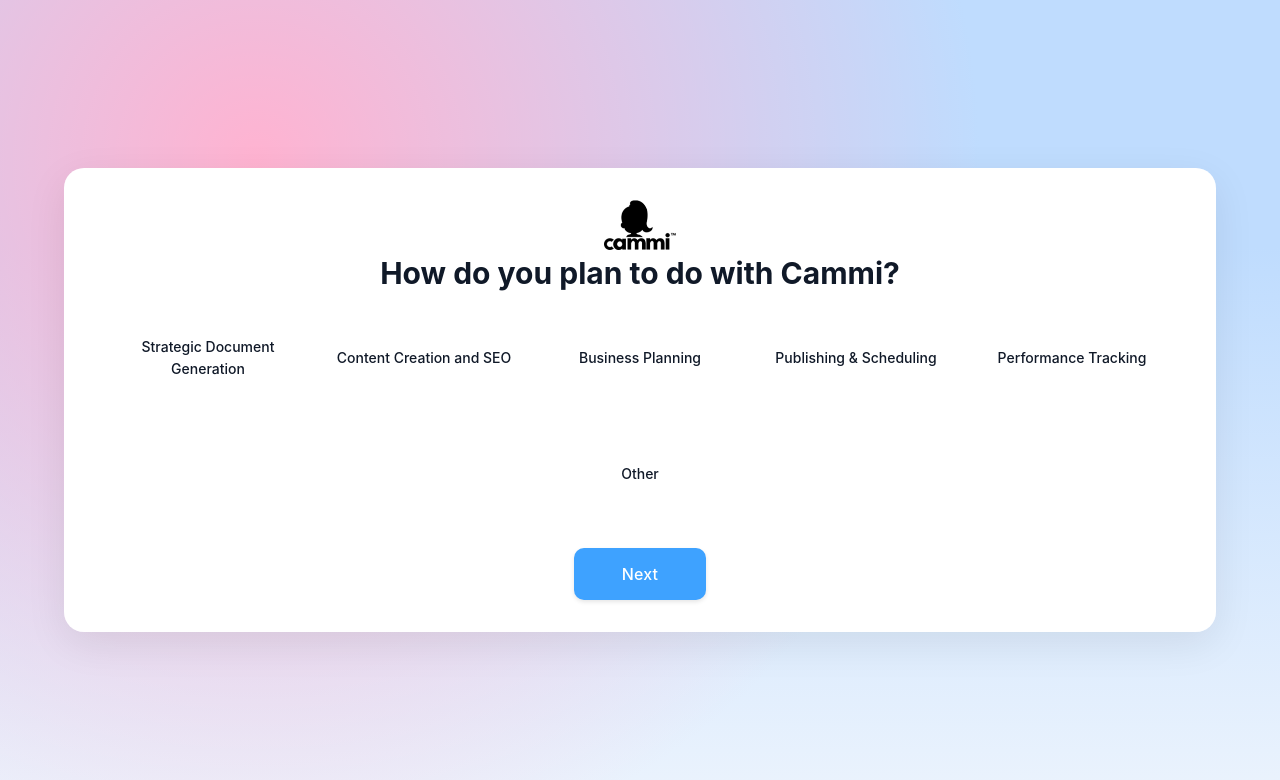
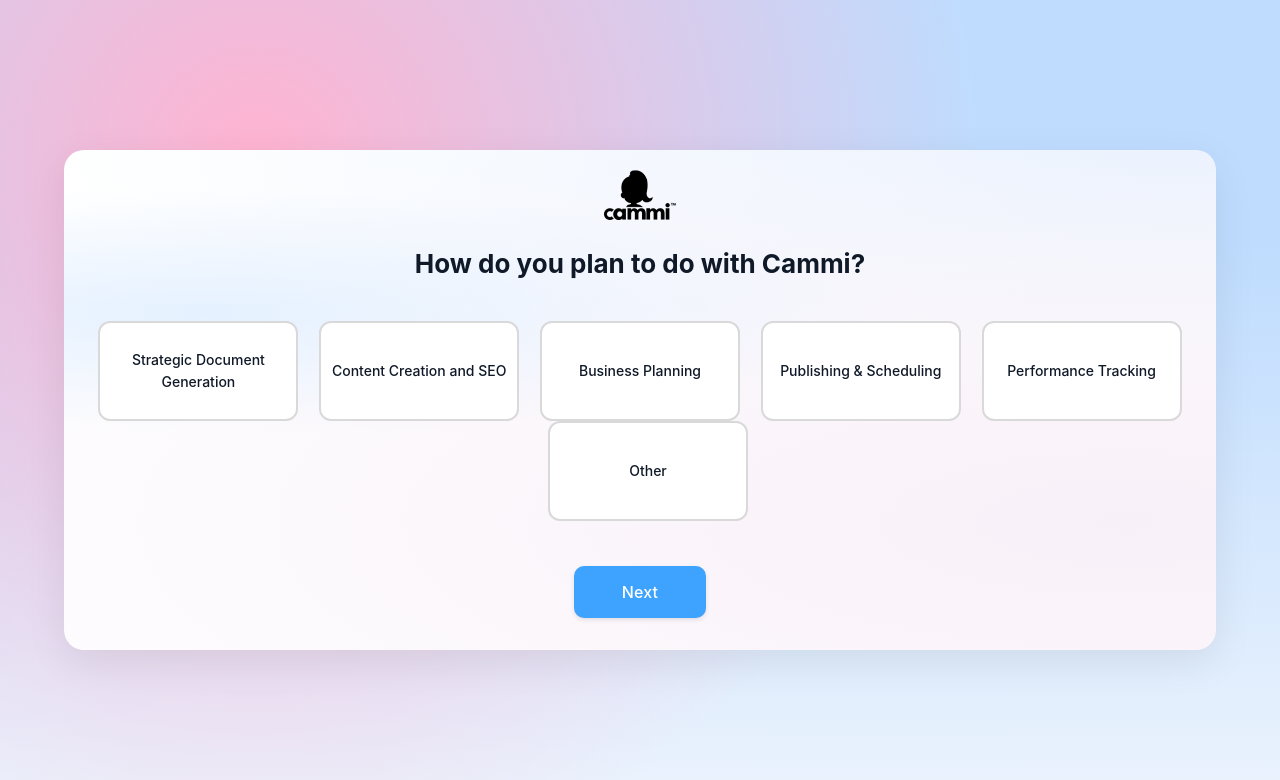
Before and after one commit to Yasir-Mahmood-124/cammi-frontend, a Next.js app: page /onboarding in a window 1280 px wide. Shown: the top 780 px of the page. Built offline with nearby package versions, Linux system fonts and the light colour scheme; a web font is replaced by a local one.

Commit message:
onboarding screens

```diff
--- a/src/app/(pages)/onboarding/page.tsx
+++ b/src/app/(pages)/onboarding/page.tsx
@@ -6,31 +6,16 @@ import {
   Container,
   Paper,
   Typography,
-  Grid,
   Button,
   Card,
+  Stack,
 } from "@mui/material";
 import Image from "next/image";
 import Logo from "@/assests/images/Logo.png";
-import { onboardingData } from "./data"; // ✅ import data
-
-// ✅ Default card background
-const cardDefaultBackground = `
-  linear-gradient(0deg, #FFFFFF, #FFFFFF),
-  radial-gradient(60.56% 24.66% at 12.44% 32.53%, #E5F1FF 0%, rgba(229, 241, 255, 0) 100%),
-  radial-gradient(123% 84.66% at 92.11% 74.54%, #F8F0F8 0%, rgba(255, 255, 255, 0) 100%),
-  radial-gradient(98.89% 49.35% at 96.78% 1.24%, #EAF3FF 0%, rgba(255, 255, 255, 0) 100%)
-`;
-
-// ✅ Active / hover card background
-const cardActiveBackground = `
-  linear-gradient(0deg, #FFFFFF, #FFFFFF),
-  radial-gradient(53.71% 149.44% at 89.65% -24.61%, rgba(95, 176, 254, 0.2) 0%, rgba(255, 255, 255, 0) 100%),
-  radial-gradient(49.41% 235.67% at -12.5% 110.55%, rgba(251, 86, 145, 0.2) 0%, rgba(255, 255, 255, 0) 100%)
-`;
+import { onboardingData } from "./data";
 
 export default function OnboardingPage() {
-  const [step, setStep] = useState(0); // ✅ track current question index
+  const [step, setStep] = useState(0);
   const [selected, setSelected] = useState<number | null>(null);
 
   const currentData = onboardingData[step];
@@ -38,10 +23,9 @@ export default function OnboardingPage() {
   const handleNext = () => {
     if (step < onboardingData.length - 1) {
       setStep(step + 1);
-      setSelected(null); // reset selection for next step
+      setSelected(null);
     } else {
       console.log("🎉 All questions completed!");
-      // TODO: Navigate to dashboard or summary
     }
   };
 
@@ -70,15 +54,23 @@ export default function OnboardingPage() {
           sx={{
             width: "100%",
             maxWidth: "100%",
+            height: "500px",
             borderRadius: "20px",
             p: 4,
             mx: "auto",
             display: "flex",
             flexDirection: "column",
             alignItems: "center",
+            justifyContent: "space-between",
             boxShadow: "0 12px 40px rgba(0,0,0,0.08)",
-            background: `linear-gradient(0deg,#FFFFFF,#FFFFFF),
-              radial-gradient(60.56% 24.66% at 12.44% 32.53%, #E5F1FF 0%, rgba(229,241,255,0) 100%)`,
+            background: `
+      radial-gradient(60.56% 24.66% at 12.44% 32.53%, #E5F1FF 0%, rgba(229, 241, 255, 0) 100%),
+      radial-gradient(123% 84.66% at 92.11% 74.54%, #F8F0F8 0%, rgba(255, 255, 255, 0) 100%),
+      radial-gradient(98.89% 49.35% at 96.78% 1.24%, #EAF3FF 0%, rgba(255, 255, 255, 0) 100%)
+    `,
+            backgroundRepeat: "no-repeat",
+            backgroundSize: "cover",
+            backgroundColor: "#FFFFFF", // fallback in case gradients fail
           }}
         >
           {/* Logo */}
@@ -87,20 +79,25 @@ export default function OnboardingPage() {
             alt="CAMMI Logo"
             width={100}
             height={50}
-            style={{ objectFit: "contain", marginBottom: 12 }}
+            style={{
+              objectFit: "contain",
+              marginBottom: 12,
+              marginTop: "-12px",
+            }}
           />
 
           {/* Question */}
           <Typography
             align="center"
-            sx={{ fontSize: "30px", fontWeight: 700, mb: 3 }}
+            sx={{ fontSize: "26px", fontWeight: 700, mb: 3 }}
           >
             {currentData.question}
           </Typography>
 
-          {/* Cards grid */}
-          <Grid
-            container
+          {/* Cards using Stack */}
+          <Stack
+            direction="row"
+            flexWrap="wrap"
             spacing={2}
             justifyContent="center"
             sx={{ width: "100%", mb: 3 }}
@@ -109,14 +106,15 @@ export default function OnboardingPage() {
               const isActive = selected === idx;
 
               return (
-                <Grid
-                  item
-                  key={title}
-                  xs={12}
-                  sm={6}
-                  md={4}
-                  display="flex"
-                  justifyContent="center"
+                <Box
+                  key={idx}
+                  sx={{
+                    flex: "1 1 200px", // minimum width 200px, grow as needed
+                    maxWidth: "250px", // optional max width
+                    display: "flex",
+                    justifyContent: "center",
+                    mb: 2,
+                  }}
                 >
                   <Card
   onClick={() =>
@@ -131,42 +129,43 @@ export default function OnboardingPage() {
     justifyContent: "center",
     textAlign: "center",
     cursor: "pointer",
-                      transition: "transform .18s, box-shadow .18s, background .18s",
-                      border: "2px solid transparent",
-                      borderImageSlice: 1,
-                      userSelect: "none",
-                      background: cardDefaultBackground,
+    transition: "all .3s ease",
+    background: "#fff", // default background
+    border: "2px solid #D9D9D9", // default border
     "&:hover": {
       transform: "translateY(-6px)",
       boxShadow: "0 12px 30px rgba(0,0,0,0.08)",
-                        border: "2px solid",
-                        borderImageSource:
-                          "linear-gradient(270deg, #3EA2FF 0%, #FF3C80 100%)",
-                        borderImageSlice: 1,
-                        background: cardActiveBackground,
+      border: "2px solid transparent",
+      background: `
+        linear-gradient(#fff, #fff) padding-box,
+        linear-gradient(270deg, #3EA2FF 0%, #FF3C80 100%) border-box
+      `,
+      borderRadius: "12px",
     },
-                      ...(isActive && {
+    ...(selected === idx && {
       transform: "translateY(-6px)",
       boxShadow: "0 12px 30px rgba(0,0,0,0.08)",
-                        border: "2px solid",
-                        borderImageSource:
-                          "linear-gradient(270deg, #3EA2FF 0%, #FF3C80 100%)",
-                        borderImageSlice: 1,
-                        background: cardActiveBackground,
+      border: "2px solid transparent",
+      background: `
+        radial-gradient(53.71% 149.44% at 89.65% -24.61%, rgba(95,176,254,0.2) 0%, rgba(255,255,255,0) 100%),
+        radial-gradient(49.41% 235.67% at -12.5% 110.55%, rgba(251,86,145,0.2) 0%, rgba(255,255,255,0) 100%),
+        #FFFFFF padding-box,
+        linear-gradient(270deg, #3EA2FF 0%, #FF3C80 100%) border-box
+      `,
+      borderRadius: "12px",
     }),
   }}
   elevation={0}
 >
-                    <Typography
-                      sx={{ fontWeight: 500, px: 1, fontSize: 14 }}
-                    >
+  <Typography sx={{ fontWeight: 500, px: 1, fontSize: 14 }}>
     {title}
   </Typography>
 </Card>
-                </Grid>
+
+                </Box>
               );
             })}
-          </Grid>
+          </Stack>
 
           {/* Next button */}
           <Button
```
Lines whose indentation alone changed are shown as unchanged.
